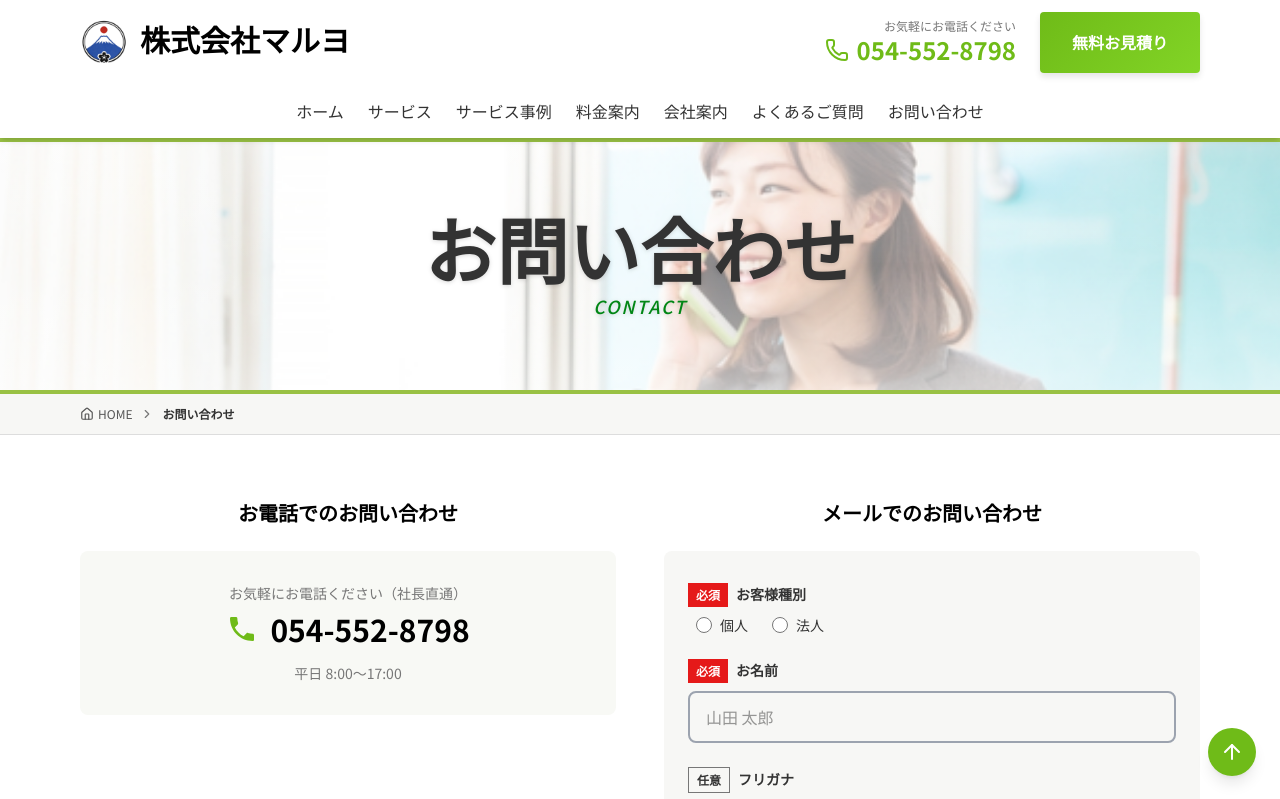
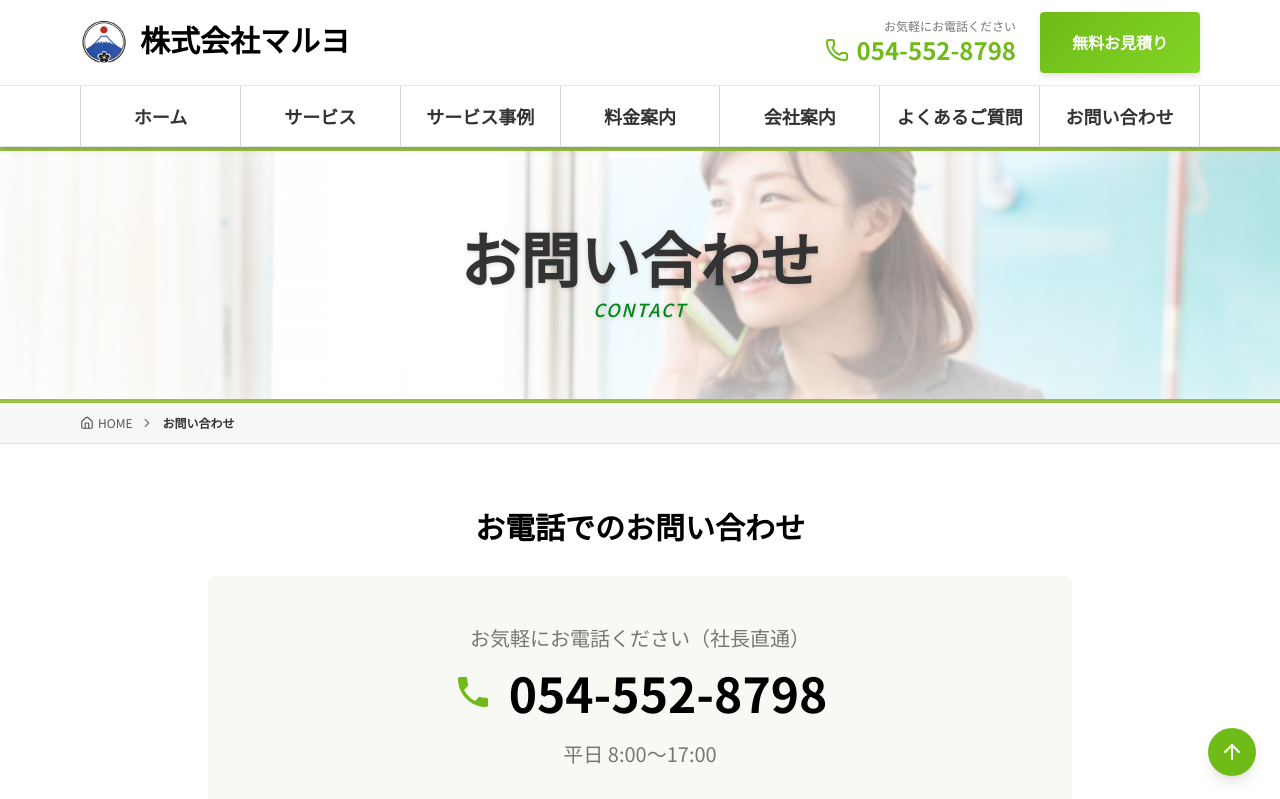
Before and after one commit to gezzzi/hp-tosou, a Next.js app: page /contact in a window 1280 px wide. Shown: the top 799 px of the page. Built offline with nearby package versions, Linux system fonts and the light colour scheme; a web font is replaced by a local one.

Commit message:
ヘッダーの修正

```diff
--- a/src/app/case-studies/page.tsx
+++ b/src/app/case-studies/page.tsx
@@ -45,7 +45,7 @@ export default function CaseStudiesPage() {
         <section className="py-16 bg-white">
           <div className="max-w-6xl mx-auto px-4">
             <div className="text-center mb-16">
-              <h2 className="text-3xl md:text-4xl font-bold text-[var(--text-dark)] mb-6">
+              <h2 className="text-2xl md:text-3xl lg:text-5xl font-bold text-[var(--text-dark)] mb-6">
                 これまでの施工・サービス実績
               </h2>
               <div className="flex justify-center gap-2 mb-6">
@@ -53,7 +53,7 @@ export default function CaseStudiesPage() {
                 <div className="w-3 h-3 rounded-full bg-[#ffea03]"></div>
                 <div className="w-3 h-3 rounded-full bg-[#6fbb18]"></div>
               </div>
-              <p className="text-[var(--text-medium)] leading-relaxed max-w-3xl mx-auto">
+              <p className="text-[var(--text-medium)] text-base sm:text-lg leading-relaxed max-w-3xl mx-auto">
                 株式会社マルヨがこれまでに手掛けてきた、外壁塗装や屋根塗装の施工事例、
                 不用品回収や清掃サービスの実施例をご紹介します。
                 お客様のご要望にどのようにお応えしたか、ビフォーアフターを交えて詳しく掲載しています。
@@ -87,7 +87,7 @@ export default function CaseStudiesPage() {
                   >
                     {category.icon}
                   </div>
-                  <p className="text-[var(--text-medium)] mb-6 leading-relaxed">
+                  <p className="text-[var(--text-medium)] text-base sm:text-lg mb-6 leading-relaxed">
                     {category.description}
                   </p>
                   <div className="flex justify-center">
--- a/src/app/contact/page.tsx
+++ b/src/app/contact/page.tsx
@@ -110,35 +110,35 @@ export default function ContactPage() {
         />
 
         <section className="py-16 bg-white">
-          <div className="max-w-6xl mx-auto px-0 lg:px-4">
-            <div className="grid grid-cols-1 lg:grid-cols-2 gap-12">
+          <div className="max-w-4xl mx-auto px-4">
+            <div className="space-y-16">
               {/* 電話 */}
-              <div className="px-4 lg:px-0">
-                <h2 className="text-2xl lg:text-xl font-bold text-black mb-6 text-center">お電話でのお問い合わせ</h2>
+              <div>
+                <h2 className="text-2xl lg:text-3xl font-bold text-black mb-8 text-center">お電話でのお問い合わせ</h2>
 
-                <div className="bg-[var(--bg-light)] rounded-lg p-8 mb-6">
-                  <p className="text-base lg:text-sm text-[var(--text-light)] mb-2 text-center">お気軽にお電話ください（社長直通）</p>
-                  <a href="tel:054-552-8798" className="flex items-center justify-center gap-3 text-3xl font-bold text-black mb-4">
-                    <svg className="w-8 h-8 text-[var(--primary-green)]" fill="currentColor" viewBox="0 0 24 24">
+                <div className="bg-[var(--bg-light)] rounded-lg p-8 md:p-12">
+                  <p className="text-lg md:text-xl text-[var(--text-light)] mb-4 text-center">お気軽にお電話ください（社長直通）</p>
+                  <a href="tel:054-552-8798" className="flex items-center justify-center gap-4 text-4xl md:text-5xl font-bold text-black mb-6">
+                    <svg className="w-10 h-10 text-[var(--primary-green)]" fill="currentColor" viewBox="0 0 24 24">
                       <path d="M6.62 10.79c1.44 2.83 3.76 5.14 6.59 6.59l2.2-2.2c.27-.27.67-.36 1.02-.24 1.12.37 2.33.57 3.57.57.55 0 1 .45 1 1V20c0 .55-.45 1-1 1-9.39 0-17-7.61-17-17 0-.55.45-1 1-1h3.5c.55 0 1 .45 1 1 0 1.25.2 2.45.57 3.57.11.35.03.74-.25 1.02l-2.2 2.2z"/>
                     </svg>
                     054-552-8798
                   </a>
-                  <p className="text-base lg:text-sm text-[var(--text-light)] text-center">平日 8:00〜17:00</p>
+                  <p className="text-lg md:text-xl text-[var(--text-light)] text-center">平日 8:00〜17:00</p>
                 </div>
               </div>
 
               {/* お問い合わせフォーム */}
               <div>
-                <h2 className="text-2xl lg:text-xl font-bold text-black mb-6 text-center">メールでのお問い合わせ</h2>
+                <h2 className="text-2xl lg:text-3xl font-bold text-black mb-8 text-center">メールでのお問い合わせ</h2>
 
                 {error && (
-                  <div className="bg-red-50 border-l-4 border-red-500 p-4 mb-6 mx-4 lg:mx-0">
+                  <div className="bg-red-50 border-l-4 border-red-500 p-4 mb-6">
                     <p className="text-red-700">{error}</p>
                   </div>
                 )}
 
-                <form onSubmit={handleSubmit} className="space-y-6 bg-[#f7f7f5] rounded-lg px-4 py-8 lg:px-6">
+                <form onSubmit={handleSubmit} className="space-y-6 bg-[#f7f7f5] rounded-lg p-6 md:p-10">
                   <div>
                     <label className="block text-base lg:text-sm font-bold text-[var(--text-dark)] mb-2">
                       <span className="inline-block bg-[#e51919] text-white px-2 py-1 text-sm lg:text-xs mr-2">必須</span>
--- a/src/app/services/page.tsx
+++ b/src/app/services/page.tsx
@@ -45,7 +45,7 @@ export default function ServicesPage() {
         <section className="py-16 bg-white">
           <div className="max-w-6xl mx-auto px-4">
             <div className="text-center mb-16">
-              <h2 className="text-3xl md:text-4xl font-bold text-[var(--text-dark)] mb-6">
+              <h2 className="text-2xl md:text-3xl lg:text-5xl font-bold text-[var(--text-dark)] mb-6">
                 塗装・不用品回収・清掃のことはお任せください
               </h2>
               <div className="flex justify-center gap-2 mb-6">
@@ -53,7 +53,7 @@ export default function ServicesPage() {
                 <div className="w-3 h-3 rounded-full bg-[#ffea03]"></div>
                 <div className="w-3 h-3 rounded-full bg-[#6fbb18]"></div>
               </div>
-              <p className="text-[var(--text-medium)] leading-relaxed max-w-3xl mx-auto">
+              <p className="text-[var(--text-medium)] text-base sm:text-lg leading-relaxed max-w-3xl mx-auto">
                 株式会社マルヨは、静岡県富士市を拠点に、地域に根ざした住まいのトータルサポートを提供しています。
                 親子代々培ってきた確かな塗装技術をはじめ、不用品回収や専門的な清掃業務まで、
                 お客様の「困った」を解決するために、誠心誠意対応させていただきます。
@@ -87,7 +87,7 @@ export default function ServicesPage() {
                   >
                     {category.icon}
                   </div>
-                  <p className="text-[var(--text-medium)] mb-6 leading-relaxed">
+                  <p className="text-[var(--text-medium)] text-base sm:text-lg mb-6 leading-relaxed">
                     {category.description}
                   </p>
                   <div className="flex justify-center">
--- a/src/components/Footer.tsx
+++ b/src/components/Footer.tsx
@@ -61,13 +61,13 @@ export default function Footer() {
         </div>
 
         {/* 地図セクション */}
-        <div className="mt-12 border-[3px] border-[var(--border-light)]">
+        <div className="mt-12 border-[3px] border-[var(--border-light)] max-w-3xl mx-auto">
           <div className="bg-[var(--bg-light)] px-4 py-3 border-b-[3px] border-[var(--border-light)]">
             <h3 className="font-bold text-xl text-[var(--text-dark)]">株式会社マルヨ</h3>
           </div>
           <div className="p-3">
             <h4 className="mb-4 text-lg text-[var(--text-dark)]">〒417-0061 静岡県富士市伝法2503-5</h4>
-            <div className="w-full aspect-[4/3] overflow-hidden shadow-md">
+            <div className="w-full aspect-video overflow-hidden shadow-md">
             <iframe
               src="https://www.google.com/maps/embed?pb=!1m18!1m12!1m3!1d6522.580654098764!2d138.66907867574517!3d35.174315757653815!2m3!1f0!2f0!3f0!3m2!1i1024!2i768!4f13.1!3m3!1m2!1s0x601bd4d0f0d0ce67%3A0x145268c01e7846f9!2z44CSNDE3LTAwNjEg6Z2Z5bKh55yM5a-M5aOr5biC5Lyd5rOV77yS77yV77yQ77yT4oiS77yV!5e0!3m2!1sja!2sjp!4v1767803139375!5m2!1sja!2sjp"
               width="100%"
--- a/src/components/Header.tsx
+++ b/src/components/Header.tsx
@@ -139,17 +139,17 @@ export default function Header() {
       </header>
 
       {/* ナビゲーション - PC */}
-      <nav className="hidden lg:block sticky top-0 bg-white py-3 z-50 shadow-md">
+      <nav className="hidden lg:block sticky top-0 bg-white py-0 z-50 shadow-md border-y border-gray-200">
         <div className="max-w-6xl mx-auto px-4">
-          <ul className="flex justify-center gap-6">
+          <ul className="flex justify-center items-stretch">
             {/* ホーム */}
-            <li>
+            <li className="flex-1 border-l border-gray-300 last:border-r">
               <Link
                 href="/"
-                className={`font-medium transition-colors pb-1 ${
+                className={`flex items-center justify-center py-4 text-lg font-bold transition-colors w-full h-full ${
                   isActive('/')
-                    ? 'text-[var(--primary-green)] border-b-2 border-[var(--primary-green)]'
-                    : 'text-[var(--text-dark)] hover:text-[var(--primary-green)]'
+                    ? 'text-[var(--primary-green)] bg-[var(--primary-green)]/5'
+                    : 'text-[var(--text-dark)] hover:text-[var(--primary-green)] hover:bg-gray-50'
                 }`}
               >
                 ホーム
@@ -158,17 +158,17 @@ export default function Header() {
 
             {/* サービス（ドロップダウン） */}
             <li
-              className="relative"
+              className="flex-1 border-l border-gray-300 last:border-r relative group"
               ref={servicesDropdownRef}
               onMouseEnter={() => setIsServicesOpen(true)}
               onMouseLeave={() => setIsServicesOpen(false)}
             >
               <Link
                 href="/services/"
-                className={`font-medium transition-colors pb-1 ${
+                className={`flex items-center justify-center py-4 text-lg font-bold transition-colors w-full h-full ${
                   isServicesActive()
-                    ? 'text-[var(--primary-green)] border-b-2 border-[var(--primary-green)]'
-                    : 'text-[var(--text-dark)] hover:text-[var(--primary-green)]'
+                    ? 'text-[var(--primary-green)] bg-[var(--primary-green)]/5'
+                    : 'text-[var(--text-dark)] hover:text-[var(--primary-green)] hover:bg-gray-50'
                 }`}
               >
                 サービス
@@ -176,7 +176,7 @@ export default function Header() {
 
               {/* ドロップダウンメニュー */}
               <div
-                className={`absolute top-full left-0 mt-2 w-56 bg-white shadow-lg border border-[var(--border-light)] overflow-hidden transition-all duration-200 ${
+                className={`absolute top-full left-0 w-56 bg-white shadow-lg border border-[var(--border-light)] overflow-hidden transition-all duration-200 z-[60] ${
                   isServicesOpen
                     ? 'opacity-100 visible translate-y-0'
                     : 'opacity-0 invisible -translate-y-2'
@@ -187,7 +187,7 @@ export default function Header() {
                     <Link
                       key={item.href}
                       href={item.href}
-                      className={`block px-4 py-2 font-medium transition-colors ${
+                      className={`block px-4 py-2 text-base font-bold transition-colors ${
                         isActive(item.href)
                           ? 'text-[var(--primary-green)] bg-[var(--primary-green)]/5'
                           : 'text-[var(--text-dark)] hover:bg-[var(--bg-light)] hover:text-[var(--primary-green)]'
@@ -203,17 +203,17 @@ export default function Header() {
 
             {/* サービス事例（ドロップダウン） */}
             <li
-              className="relative"
+              className="flex-1 border-l border-gray-300 last:border-r relative group"
               ref={caseStudiesDropdownRef}
               onMouseEnter={() => setIsCaseStudiesOpen(true)}
               onMouseLeave={() => setIsCaseStudiesOpen(false)}
             >
               <Link
                 href="/case-studies/"
-                className={`font-medium transition-colors pb-1 ${
+                className={`flex items-center justify-center py-4 text-lg font-bold transition-colors w-full h-full ${
                   isCaseStudiesActive()
-                    ? 'text-[var(--primary-green)] border-b-2 border-[var(--primary-green)]'
-                    : 'text-[var(--text-dark)] hover:text-[var(--primary-green)]'
+                    ? 'text-[var(--primary-green)] bg-[var(--primary-green)]/5'
+                    : 'text-[var(--text-dark)] hover:text-[var(--primary-green)] hover:bg-gray-50'
                 }`}
               >
                 サービス事例
@@ -221,7 +221,7 @@ export default function Header() {
 
               {/* ドロップダウンメニュー */}
               <div
-                className={`absolute top-full left-0 mt-2 w-64 bg-white shadow-lg border border-[var(--border-light)] overflow-hidden transition-all duration-200 ${
+                className={`absolute top-full left-0 w-64 bg-white shadow-lg border border-[var(--border-light)] overflow-hidden transition-all duration-200 z-[60] ${
                   isCaseStudiesOpen
                     ? 'opacity-100 visible translate-y-0'
                     : 'opacity-0 invisible -translate-y-2'
@@ -232,7 +232,7 @@ export default function Header() {
                     <Link
                       key={item.href}
                       href={item.href}
-                      className={`block px-4 py-2 font-medium transition-colors ${
+                      className={`block px-4 py-2 text-base font-bold transition-colors ${
                         isActive(item.href)
                           ? 'text-[var(--primary-green)] bg-[var(--primary-green)]/5'
                           : 'text-[var(--text-dark)] hover:bg-[var(--bg-light)] hover:text-[var(--primary-green)]'
@@ -248,13 +248,13 @@ export default function Header() {
 
             {/* 他のナビゲーション項目 */}
             {navItems.slice(1).map((item) => (
-              <li key={item.href}>
+              <li key={item.href} className="flex-1 border-l border-gray-300 last:border-r">
                 <Link
                   href={item.href}
-                  className={`font-medium transition-colors pb-1 ${
+                  className={`flex items-center justify-center py-4 text-lg font-bold transition-colors w-full h-full ${
                     isActive(item.href)
-                      ? 'text-[var(--primary-green)] border-b-2 border-[var(--primary-green)]'
-                      : 'text-[var(--text-dark)] hover:text-[var(--primary-green)]'
+                      ? 'text-[var(--primary-green)] bg-[var(--primary-green)]/5'
+                      : 'text-[var(--text-dark)] hover:text-[var(--primary-green)] hover:bg-gray-50'
                   }`}
                 >
                   {item.label}
--- a/src/components/PageHeader.tsx
+++ b/src/components/PageHeader.tsx
@@ -25,7 +25,7 @@ export default function PageHeader({ title, subtitle, bgImage = "/pic/hd/service
         </div>
 
         <div className="relative z-10 text-center px-4">
-          <h1 className="text-4xl md:text-6xl lg:text-7xl font-bold text-[var(--text-dark)] mb-2 drop-shadow-sm">
+          <h1 className="text-4xl md:text-5xl lg:text-6xl font-bold text-[var(--text-dark)] mb-2 drop-shadow-sm">
             {title}
           </h1>
           {subtitle && (
```
